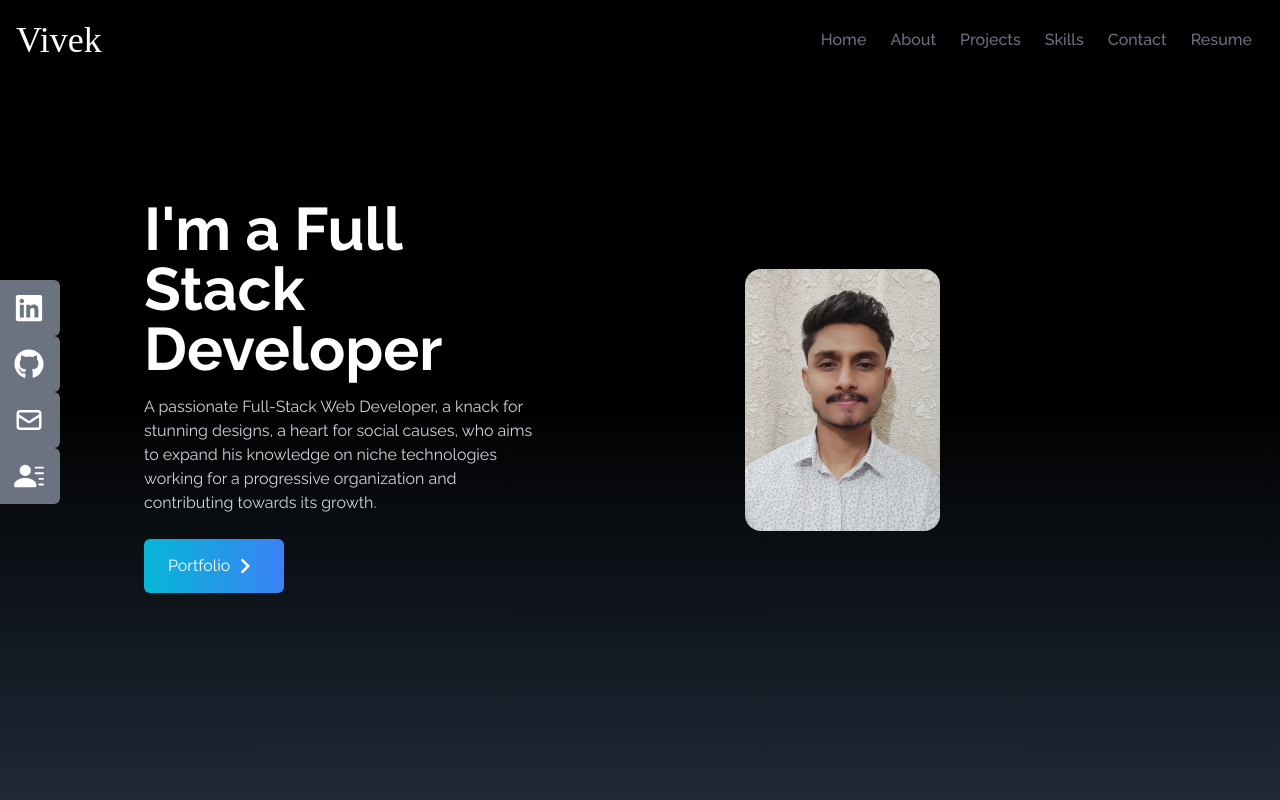
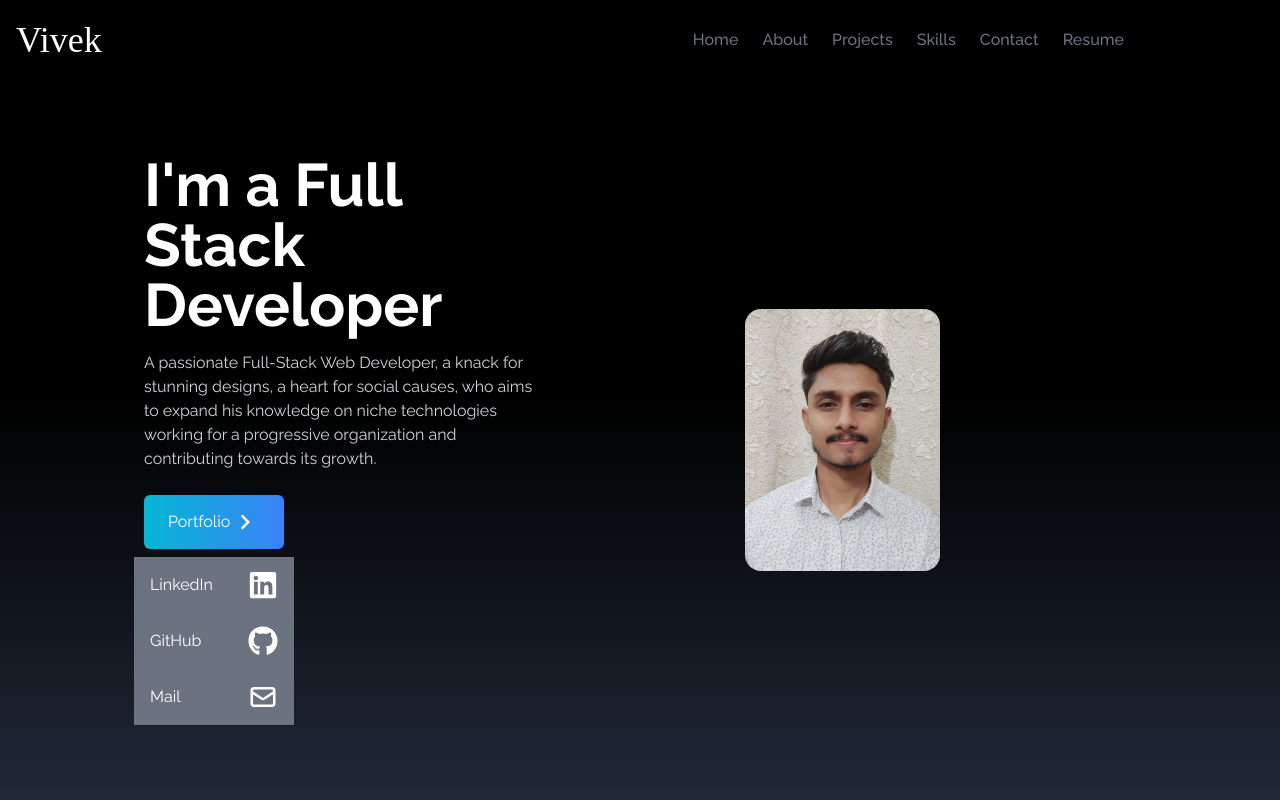
Before and after one commit to Vivek-bhatt05/Vivek-bhatt05.github.io, a React (Create React App) app: page / in a window 1280 px wide. Shown: the top 800 px of the page. Built offline with nearby package versions, Linux system fonts and the light colour scheme; the HTML template or start-up script is replaced by a standard one; a web font is replaced by a local one.

Commit message:
modified

```diff
--- a/src/App.js
+++ b/src/App.js
@@ -5,7 +5,6 @@ import Github from './Components/Githubb';
 import Home from './Components/Home';
 import Navbar from './Components/Navbar';
 import Portfolio from './Components/Portfolio';
-import SocialLink from './Components/SocialLink';
 
 function App() {
   return (
@@ -17,8 +16,6 @@ function App() {
       <Experience />
       <Github />
       <Contact />
-
-      <SocialLink />
     </div>
   );
 }
--- a/src/Components/Home.jsx
+++ b/src/Components/Home.jsx
@@ -2,11 +2,42 @@ import React from 'react'
 import helloo from '../assests/helloo.jpg';
 import {MdKeyboardArrowRight} from 'react-icons/md'
 import { Link } from 'react-scroll';
+import {FaGithub,FaLinkedin} from 'react-icons/fa'
+import {HiOutlineMail} from 'react-icons/hi'
 
 const Home = () => {
+    const links=[
+        {
+            id:1,
+            child:(
+            <>
+               LinkedIn <FaLinkedin size={30} />
+            </>
+            ),
+            href:'https://www.linkedin.com/in/vivek-bhatt-4a2835237/',
+        },
+        {
+            id:2,
+            child:(
+            <>
+               GitHub <FaGithub size={30} />
+            </>
+            ),
+            href:'https://github.com/Vivek-bhatt05'
+        },
+        {
+            id:3,
+            child:(
+            <>
+               Mail <HiOutlineMail size={30} />
+            </>
+            ),
+            href: ' mailto:vivelbhatt529@gmail.com '
+        }
+    ]
   return (
     <div name="home" className='h-screen w-full bg-gradient-to-b from-black via-black to-gray-800'>
-        <div className='max-w-screen-lg mx-auto flex flex-col items-center justify-center h-full px-4 sm:flex-row'>
+        <div className='max-w-screen-lg mx-auto flex flex-col items-center justify-center h-full px-4 pt-20 sm:flex-row'>
             <div className='flex flex-col justify-center h-full'>
                 <h2 className='text-4xl md:text-6xl text-white font-bold'>I'm a Full Stack Developer</h2>
 
@@ -19,6 +50,15 @@ const Home = () => {
                         <MdKeyboardArrowRight size={30} />
                         </span>
                     </Link>
+                    <ul>
+                {links.map(({id,child,href,download})=>(
+                <li key={id} className='flex justify-center w-40 h-14 px-4 bg-gray-500 ml-[-10px] '>
+                <a href={href} className='flex justify-between items-center w-full text-white' download={download} target="_blank" rel='noreferrer'>
+                    {child}
+                  </a>
+                </li>
+                 ))}
+                 </ul>
                 </div>
             </div>
 
--- a/src/Components/Navbar.jsx
+++ b/src/Components/Navbar.jsx
@@ -41,7 +41,7 @@ const Navbar = () => {
     <div>
       <h1 className="font-signature text-4xl">Vivek</h1>
     </div>
-
+    <div className='w-300 pr-32'>
     <ul className='hidden sm:flex'>
 
     {links.map(({id,link,title})=>(
@@ -54,6 +54,7 @@ const Navbar = () => {
                     Resume
                 </a>
       </ul>
+      </div>
 
       <div onClick={()=>setNav(!nav)} className='cursor-pointer pr-3 z-10 text-gray-500 sm:hidden'>
         {nav? <FaTimes size={30} /> : <FaBars size={30} />}
```
